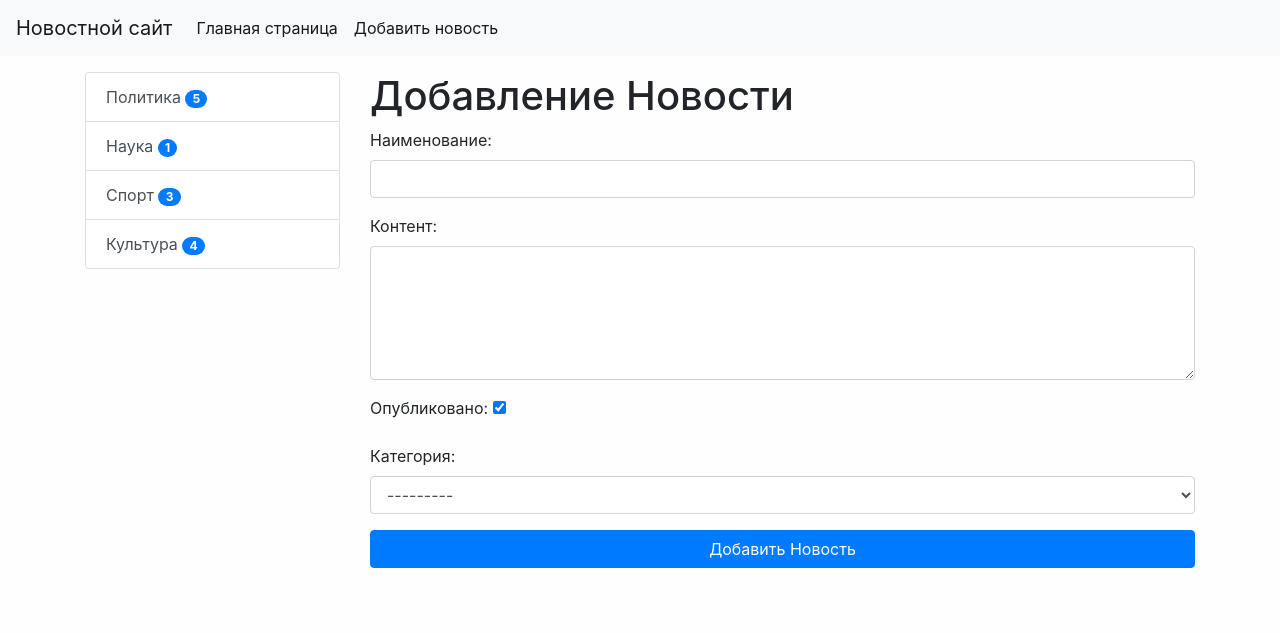
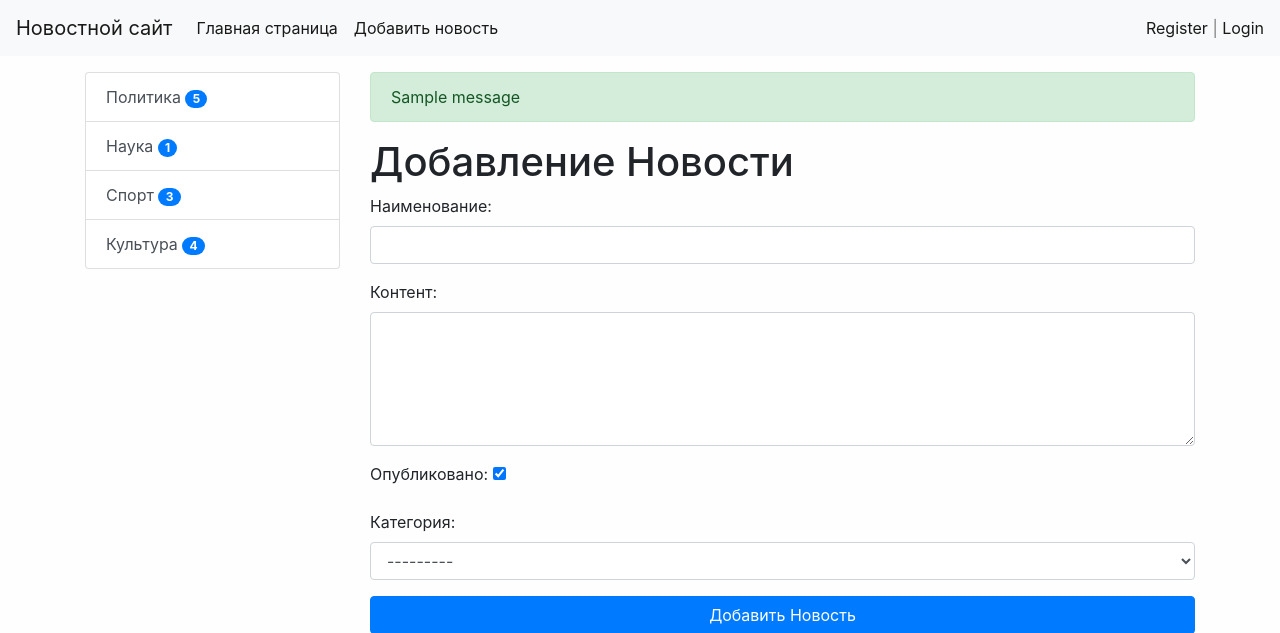
Before and after one commit to alexlukyanets/news_web, a Django app: page /news/add-news/ in a window 1280 px wide. Shown: the top 633 px of the page. Run offline with Django 3.2, Linux system fonts and the light colour scheme; a user stored in the database is signed in; data comes from the database, SQL or seed files in the repository; both versions use the stored data as it was after the commit; one stand-in notice (Sample message) is shown; some libraries are stand-ins or nearby versions.

Commit message:
Registration

```diff
--- a/mysite/news/forms.py
+++ b/mysite/news/forms.py
@@ -2,6 +2,20 @@ from django import forms
 from .models import News
 import re
 from django.core.exceptions import ValidationError
+from django.contrib.auth.forms import UserCreationForm
+from django.contrib.auth.models import User
+
+class UserRegisterFrom(UserCreationForm):
+    username = forms.CharField(label='Имя пользователя', widget=forms.TextInput(attrs={'class':'form-control'}))
+    password1 = forms.CharField(label='Пароль', widget=forms.PasswordInput(attrs={'class': 'form-control'}))
+    password2 = forms.CharField(label='Подтверждение пароля', widget=forms.PasswordInput(attrs={'class': 'form-control'}))
+    email = forms.EmailField(label='E-mail',
+                                widget=forms.EmailInput(attrs={'class': 'form-control'}))
+
+    class Meta:
+        model = User
+        fields = ('username', 'email', 'password1', 'password2')
+
 
 class NewsForm(forms.ModelForm):
     class Meta:
--- a/mysite/news/urls.py
+++ b/mysite/news/urls.py
@@ -2,6 +2,8 @@ from django.urls import path
 from .views import *
 
 urlpatterns = [
+    path('register/', register, name='register'),
+    path('login/', login, name='login'),
     path('test/', test, name = 'test'),
     #path('', index, name = 'home'),
     path('', HomeNews.as_view(), name = 'home'),
--- a/mysite/news/views.py
+++ b/mysite/news/views.py
@@ -4,10 +4,29 @@ from django.urls import reverse_lazy
 from .utils import MyMixin
 from django.http import HttpResponse
 from .models import News, Category
-from .forms import NewsForm
+from .forms import NewsForm, UserRegisterFrom
 from django.contrib.auth.mixins import LoginRequiredMixin
 from django.core.paginator import Paginator
+from django.contrib import messages
 # Create your views here.
+
+def register(request):
+    if request.method == 'POST':
+        form = UserRegisterFrom(request.POST)
+
+        if form.is_valid():
+            form.save()
+            messages.success(request, 'Вы успешно заригестрированы!')
+            return redirect('login')
+        else:
+            messages.error(request, 'Ошибка регистрации')
+    else:
+        form = UserRegisterFrom()
+
+    return render(request, 'news/register.html', {'form': form })
+
+def login(request):
+    return render(request, 'news/login.html')
 
 class HomeNews(MyMixin, ListView):
     model = News
@@ -42,12 +61,7 @@ class NewsByCategory(MyMixin, ListView):
         context['title'] = self.get_upper(Category.objects.get(pk=self.kwargs['category_id']))
         return context
 
-def test(request):
-    objects = ['john1', 'paul2', 'george3', 'ringo4', 'john5', 'paul6', 'george7', 'ringo8']
-    paginator = Paginator(objects, 2)
-    page_num = request.GET.get('page', 1)# Если параметра page нет, то будет присвоена 1
-    page_objects = paginator.get_page(page_num)
-    return render(request, 'news/test.html', {'page_obj': page_objects})
+
 
 
 class ViewNews(DetailView):
@@ -76,6 +90,13 @@ class CreateNews(LoginRequiredMixin, CreateView):
     #success_url = reverse('home')
 
     #success_url = reverse_lazy('home')
+
+def test(request):
+    objects = ['john1', 'paul2', 'george3', 'ringo4', 'john5', 'paul6', 'george7', 'ringo8']
+    paginator = Paginator(objects, 2)
+    page_num = request.GET.get('page', 1)# Если параметра page нет, то будет присвоена 1
+    page_objects = paginator.get_page(page_num)
+    return render(request, 'news/test.html', {'page_obj': page_objects})
 
 def get_category(request, category_id):
     news = News.objects.filter(category_id=category_id)
--- a/mysite/templates/base.html
+++ b/mysite/templates/base.html
@@ -20,7 +20,26 @@
         <div class="col-md-3">
             {% block sidebar %} SIDEBAR {% endblock%}
         </div>
+
+
+
         <div class="col-md-9">
+
+        {% if messages %}
+            {% for message in messages %}
+
+                {% if message.tags == 'error'%}
+                    <div class="alert alert-danger" role="alert">
+                        {{ message }}
+                    </div>
+                {% else %}
+                    <div class="alert alert-{{ message.tags }}" role="alert">
+                        {{ message }}
+                    </div>
+                {% endif %}
+
+            {% endfor %}
+        {% endif %}
             {% block content %} CONTENT {% endblock%}
 
             {% if page_obj.has_other_pages%}
--- a/mysite/templates/inc/_nav.html
+++ b/mysite/templates/inc/_nav.html
@@ -12,5 +12,10 @@
             {% endif %}
 
         </ul>
+
+        <span class="navbar-text">
+      <a href="{% url 'register' %}">Register</a> | <a href="{% url 'login' %}">Login</a>
+    </span>
+
     </div>
 </nav>
```
Also changed, not shown: mysite/news/templates/news/login.html (added, +14 -0 lines), mysite/news/templates/news/register.html (added, +23 -0 lines), mysite/db.sqlite3. Lines whose indentation alone changed are shown as unchanged.
